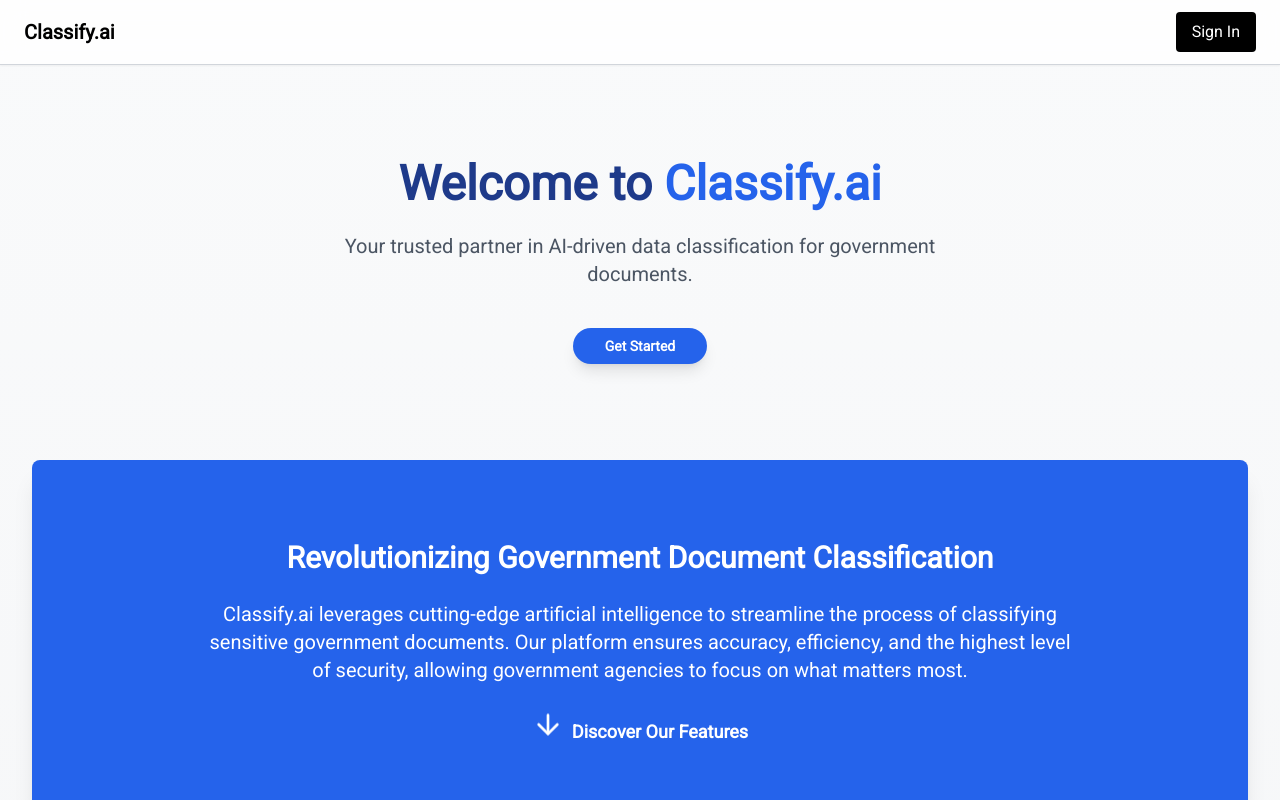
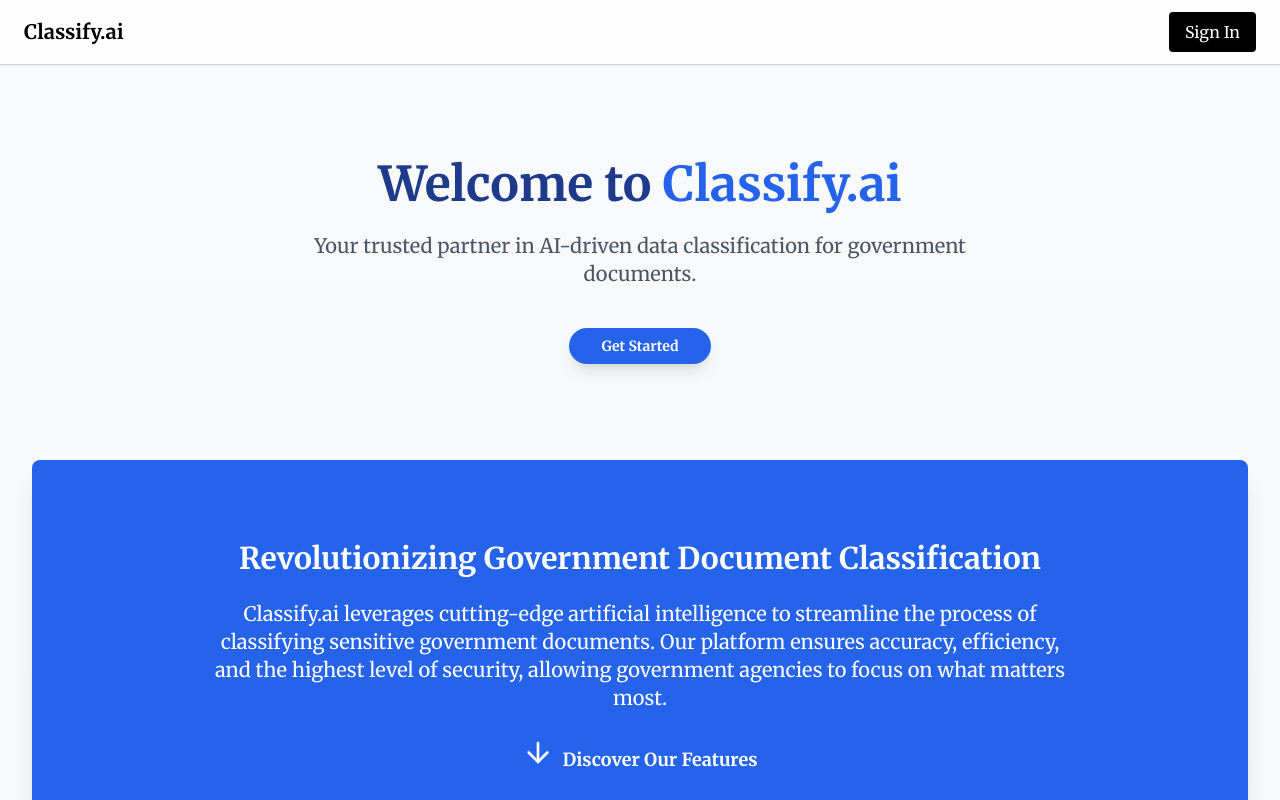
Before and after one commit to ajagtapdev/classify-ai, a Next.js app: page / in a window 1280 px wide. Shown: the top 800 px of the page. Built offline with nearby package versions, Linux system fonts and the light colour scheme; no server answers.

Commit message:
updated font

```diff
--- a/src/app/globals.css
+++ b/src/app/globals.css
@@ -1,14 +1,16 @@
-@import url('https://fonts.googleapis.com/css2?family=Roboto:wght@400&display=swap');
+@import url('https://fonts.googleapis.com/css2?family=Merriweather:wght@300;400;700;900&display=swap');
 @tailwind base;
 @tailwind components;
 @tailwind utilities;
 
 body {
-  font-family: 'Roboto', sans-serif;
+  font-family: 'Merriweather', serif;
+  font-weight: 400; /* Default weight */
 }
 
 html {
-  font-family: 'Roboto', sans-serif;
+  font-family: 'Merriweather', serif;
+  font-weight: 400;
 }
 
 @layer utilities {
@@ -18,11 +20,22 @@ html {
 }
 
 h1, h2, h3, h4 {
-  font-family: 'Roboto', sans-serif;
+  font-family: 'Merriweather', serif;
+  font-weight: 700; /* Bold for headings */
 }
 
 body, p {
-  font-family: 'Roboto', sans-serif;
+  font-family: 'Merriweather', serif;
+  font-weight: 400;
+}
+
+/* Example of using different weights */
+h1 {
+  font-weight: 900; /* Extra bold */
+}
+
+p.light {
+  font-weight: 300; /* Light weight for specific elements */
 }
 
 @layer base {
@@ -91,7 +104,6 @@ body, p {
   }
 }
 
-
 .text-underline {
   position: relative;
 }
@@ -103,7 +115,7 @@ body, p {
   bottom: -2px;
   width: 100%;
   height: 2px;
-  background-color: currentColor; /* Use the text color as the underline color */
+  background-color: currentColor;
   transform-origin: bottom right;
   transform: scale(0, 1);
   transition: transform 0.3s ease;
--- a/src/app/page.tsx
+++ b/src/app/page.tsx
@@ -16,7 +16,7 @@ const Page = () => {
 
           {/* Welcome Section */}
           <section className="pb-24 pt-40 text-center">
-            <h2 className="text-5xl font-extrabold mb-6 text-blue-900 animate-fade-in-down">
+            <h2 className="text-5xl mb-6 text-blue-900 animate-fade-in-down">
               Welcome to <span className="text-blue-600">Classify.ai</span>
             </h2>
             <p className="text-xl mb-10 text-gray-600 max-w-2xl mx-auto animate-fade-in-up">
@@ -36,7 +36,7 @@ const Page = () => {
                   asChild
                   className="bg-blue-600 hover:bg-blue-700 text-white font-semibold py-3 px-8 rounded-full shadow-lg transition-all duration-300 ease-in-out transform hover:scale-105 hover:shadow-xl animate-fade-in-up"
                 >
-                  <Link href="/classifier">Search</Link>
+                  <Link href="/classifier">10x Document Classification Today</Link>
                 </Button>
               </SignedIn>
             </div>
```
